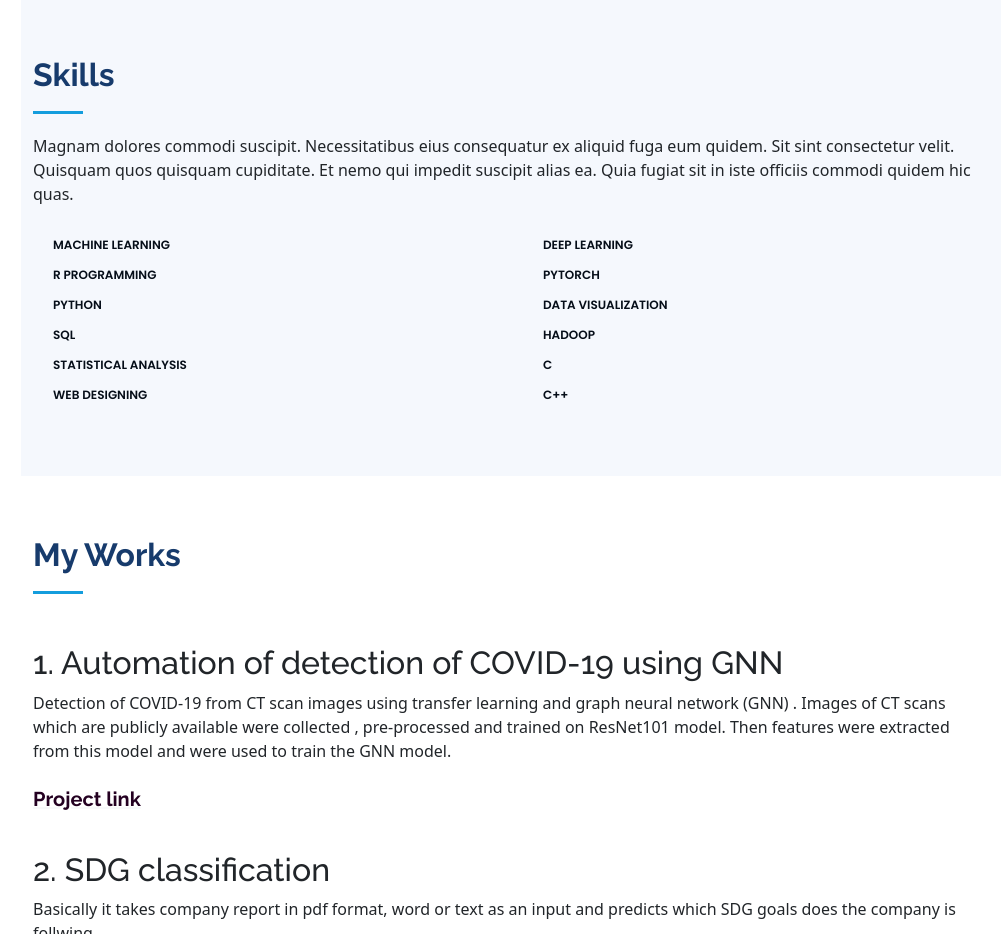
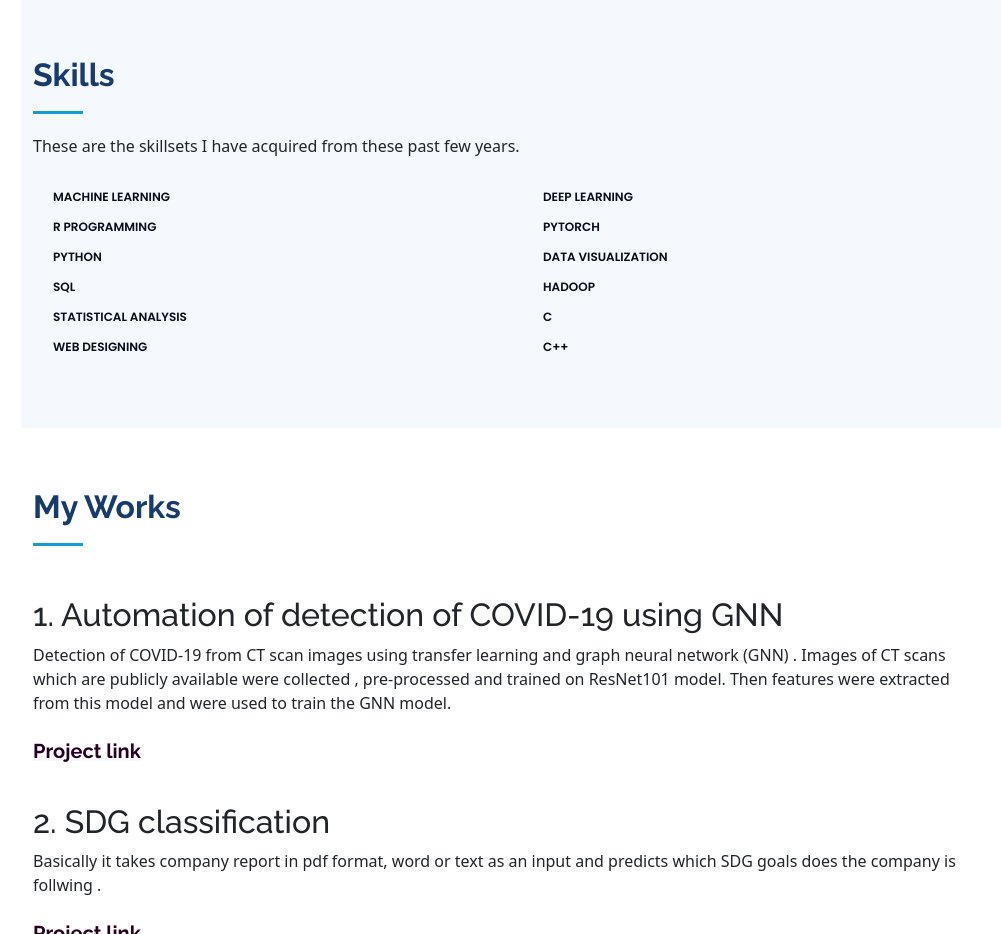
Before and after one commit to NeerajVardhan/Profile, a plain HTML site: page index.html in a window 1280 px wide. Shown: the part 1300-2234 px from the top of the page, without its empty margins (279-1280 px from the left). Drawn offline with Linux system fonts and the light colour scheme.

Commit message:
Update index.html

```diff
--- a/index.html
+++ b/index.html
@@ -135,7 +135,7 @@
 
         <div class="section-title">
           <h2>Skills</h2>
-          <p>Magnam dolores commodi suscipit. Necessitatibus eius consequatur ex aliquid fuga eum quidem. Sit sint consectetur velit. Quisquam quos quisquam cupiditate. Et nemo qui impedit suscipit alias ea. Quia fugiat sit in iste officiis commodi quidem hic quas.</p>
+          <p>These are the skillsets I have acquired from these past few years.</p>
         </div>
 
         <div class="row skills-content">
```
